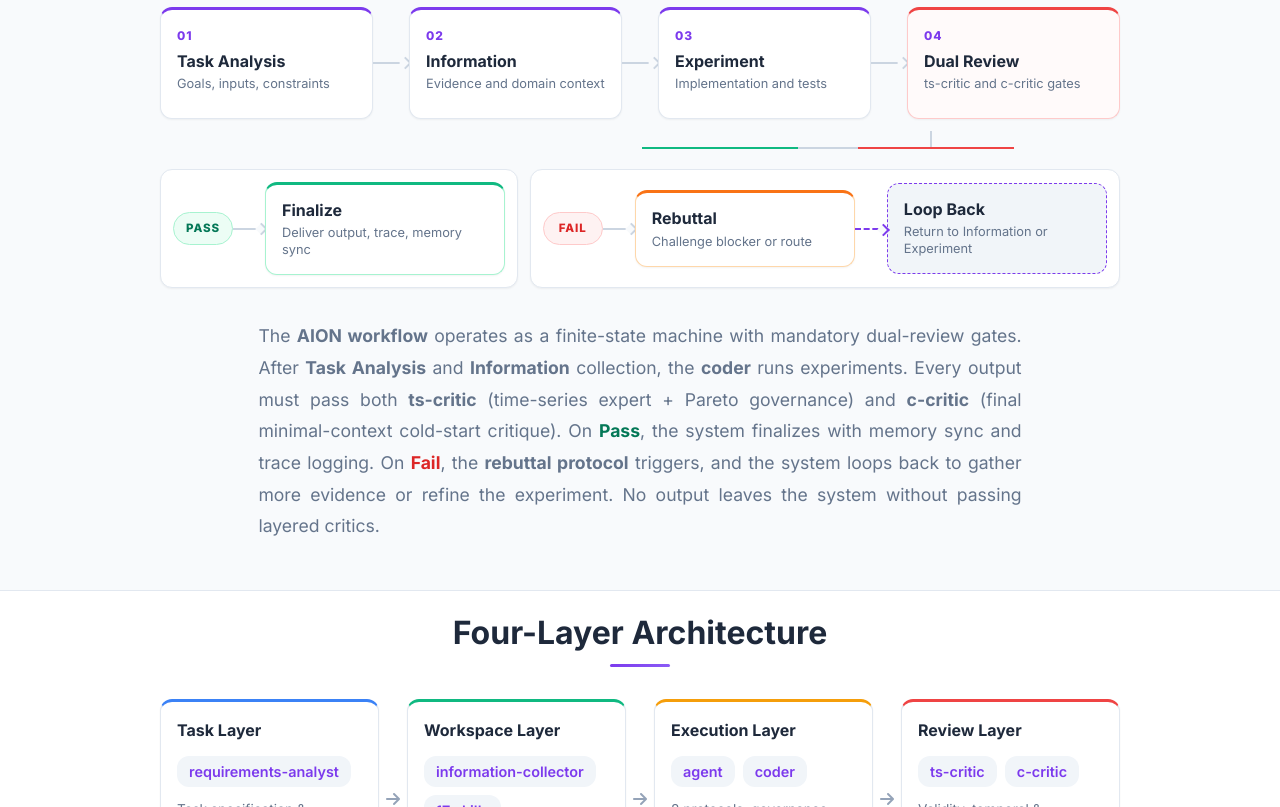
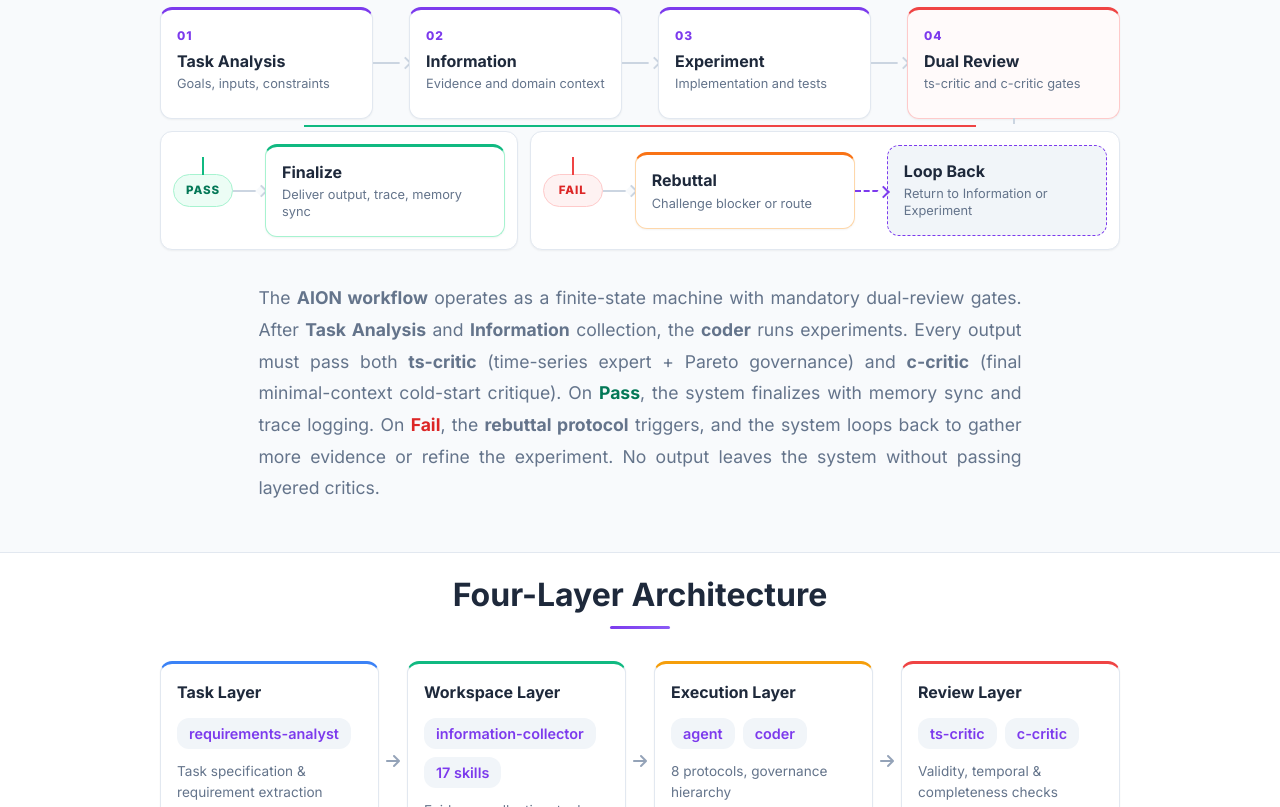
Before and after one commit to ztxtech/aion, a plain HTML site: page docs/index.html in a window 1280 px wide. Shown: the part 1200-2007 px from the top of the page. Drawn offline with nearby package versions, Linux system fonts and the light colour scheme; some icons are missing.

Commit message:
docs: Fix workflow decision split overlap and improve branch connectors

```diff
--- a/docs/index.html
+++ b/docs/index.html
@@ -260,8 +260,6 @@ git clone https://github.com/ztxtech/aion.git .opencode</code></pre>
               <div class="fsm-desc">ts-critic and c-critic gates</div>
             </div>
           </div>
-
-          <div class="decision-split" aria-hidden="true"></div>
 
           <div class="fsm-branches">
             <div class="fsm-branch pass-branch">
--- a/docs/static/css/aion.css
+++ b/docs/static/css/aion.css
@@ -623,32 +623,56 @@ code {
   background: var(--background-secondary);
 }
 
-.decision-split {
-  align-self: flex-end;
-  height: 26px;
-  margin-right: 106px;
-  position: relative;
-  width: 372px;
+.fsm-state.dual-review::after {
+  content: '';
+  position: absolute;
+  bottom: -6px;
+  left: 50%;
+  width: 2px;
+  height: 6px;
+  background: #cbd5e1;
+  transform: translateX(-50%);
+  z-index: 2;
 }
 
-.decision-split::before {
+.fsm-branches {
+  position: relative;
+  margin-top: 0;
+}
+
+.fsm-branches::before {
   content: '';
   position: absolute;
-  top: 0;
-  right: 82px;
-  width: 2px;
-  height: 18px;
-  background: #cbd5e1;
+  top: -6px;
+  left: 15%;
+  right: 15%;
+  height: 2px;
+  background: linear-gradient(90deg, #10b981 0%, #10b981 50%, #ef4444 50%, #ef4444 100%);
+  z-index: 1;
 }
 
-.decision-split::after {
+.branch-label {
+  position: relative;
+  z-index: 2;
+}
+
+.branch-label::before {
   content: '';
   position: absolute;
-  left: 0;
-  right: 0;
-  bottom: 8px;
-  height: 2px;
-  background: linear-gradient(90deg, #10b981 0%, #10b981 42%, #cbd5e1 42%, #cbd5e1 58%, #ef4444 58%, #ef4444 100%);
+  top: calc(-0.75rem - 6px);
+  left: 50%;
+  width: 2px;
+  height: calc(0.75rem + 6px);
+  transform: translateX(-50%);
+  z-index: 2;
+}
+
+.pass-branch .branch-label::before {
+  background: #10b981;
+}
+
+.fail-branch .branch-label::before {
+  background: #ef4444;
 }
 
 .fsm-branches {
@@ -745,10 +769,6 @@ code {
   .pass-branch,
   .fail-branch {
     grid-template-columns: 1fr;
-  }
-
-  .decision-split {
-    display: none;
   }
 
   .fsm-track,
```
